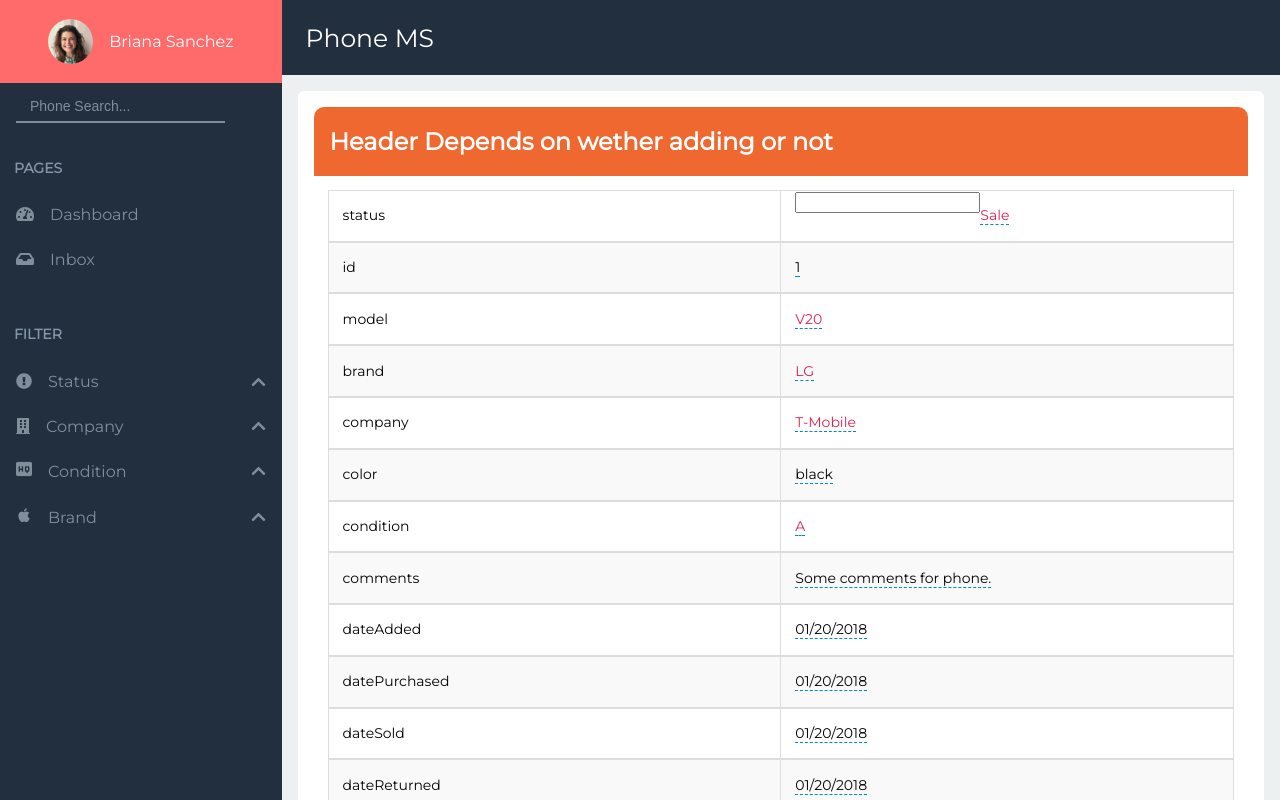
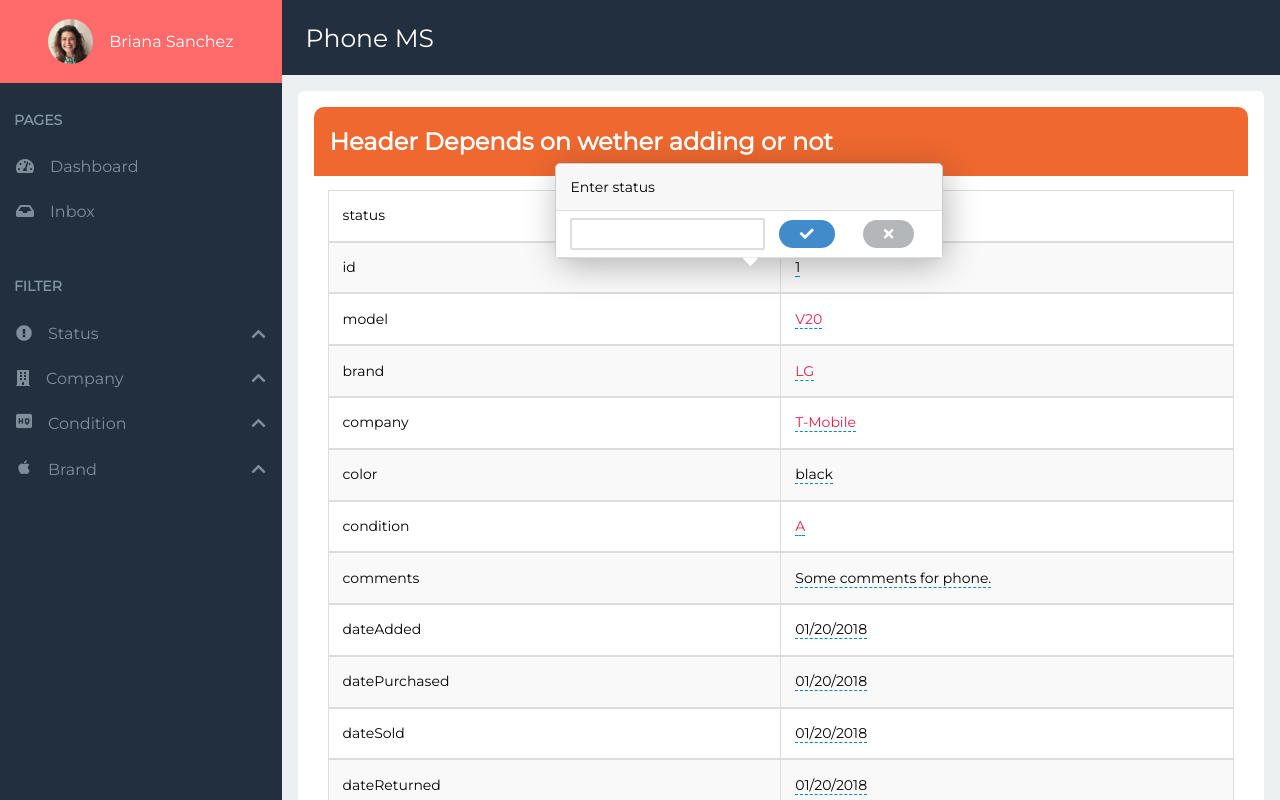
Before and after one commit to sanchezl391/phone-inventory-system-app, a React (Create React App) app: page / in a window 1280 px wide. Both pictures are taken after a click on the element "Sale". Shown: the top 800 px of the page. Built offline with nearby package versions, Linux system fonts and the light colour scheme.

Commit message:
input dialog now shows correctly when clicked

```diff
--- a/src/App/AppBody/PhoneDialog/Row/Value/Input/Input.js
+++ b/src/App/AppBody/PhoneDialog/Row/Value/Input/Input.js
@@ -3,7 +3,13 @@
 
 let Input = (props) => {
   let html = <div className="input-container">
-        <input />
+        <p>Enter {props.name}</p>
+        <div className="row">
+            <input />
+            <i className="input-btn fas fa-check"></i>
+            <i className="input-btn fas fa-times"></i>
+        </div>
+        <i class="lg-txt fas fa-caret-down"></i>
   </div>;
   return html;
 };
--- a/src/App/AppBody/PhoneDialog/Row/Value/Input/Input.scss
+++ b/src/App/AppBody/PhoneDialog/Row/Value/Input/Input.scss
@@ -0,0 +1,73 @@
+.input-container {
+    z-index: 1;
+    box-shadow: 3px 7px 36px -3px rgba(0,0,0,0.33);
+    position:absolute;
+    top: -2em;
+    left: -50%;
+    display: flex;
+    flex-direction: column;
+    border-radius: 5px;
+    border: .5px solid #CCCCCC;
+
+    background: white;
+
+    p{
+        border-top-left-radius: 5px;
+        border-top-right-radius: 5px;
+        border: none;
+        box-sizing: border-box;
+        padding: 1em;
+        margin: 0;
+        background: #F7F7F7;
+    }
+
+    input{
+        padding: .5em;
+        border: 1px solid #DDDDDD;
+    }
+    .fa-caret-down{
+        margin-left: calc(50% - 7px);
+        position: absolute;
+        bottom:-15px;
+        color: white;
+    }
+
+}
+
+.input-container .row{
+    position: relative;
+    display: flex;
+    justify-content: space-between;
+    padding: .5em 1em;
+    align-items: center;
+    background: white;
+    border-left: none;
+    border-right: none;
+
+    input{
+        border: 2px solid #DDDDDD;
+        border-radius: 2px;
+    }
+    .input-btn{
+        margin: 0 1em;
+        padding: .5em 1.5em;
+        border-radius: 15px;
+        color: white;
+
+        &:hover{
+            cursor: pointer;
+        }
+    }
+    .fa-check{
+        background: #428BCA;
+        &:hover{
+            background: #6AA3D5;
+        }
+    }
+    .fa-times{
+        background: #B4B7B9;
+        &:hover{
+            background: #CED0D2;
+        }
+    }
+}
--- a/src/App/AppBody/PhoneDialog/Row/Value/Value.js
+++ b/src/App/AppBody/PhoneDialog/Row/Value/Value.js
@@ -16,7 +16,7 @@
 // render Input only when value was clicked
 let Value = (props) => {
     let handleClick = () => {
-        setInputJsx(<Input />);
+        setInputJsx(<Input name={props.name}/>);
     };
 
     let [value, setValue] = useState(props.value);
--- a/src/App/AppBody/PhoneDialog/Row/Value/Value.scss
+++ b/src/App/AppBody/PhoneDialog/Row/Value/Value.scss
@@ -3,6 +3,7 @@
 }
 
 .add-phone-dialog-container > .form > .row > .valueContainer{
+    position: relative;
     flex: 1;
     display: flex;
     padding: .1em 1em;
```
